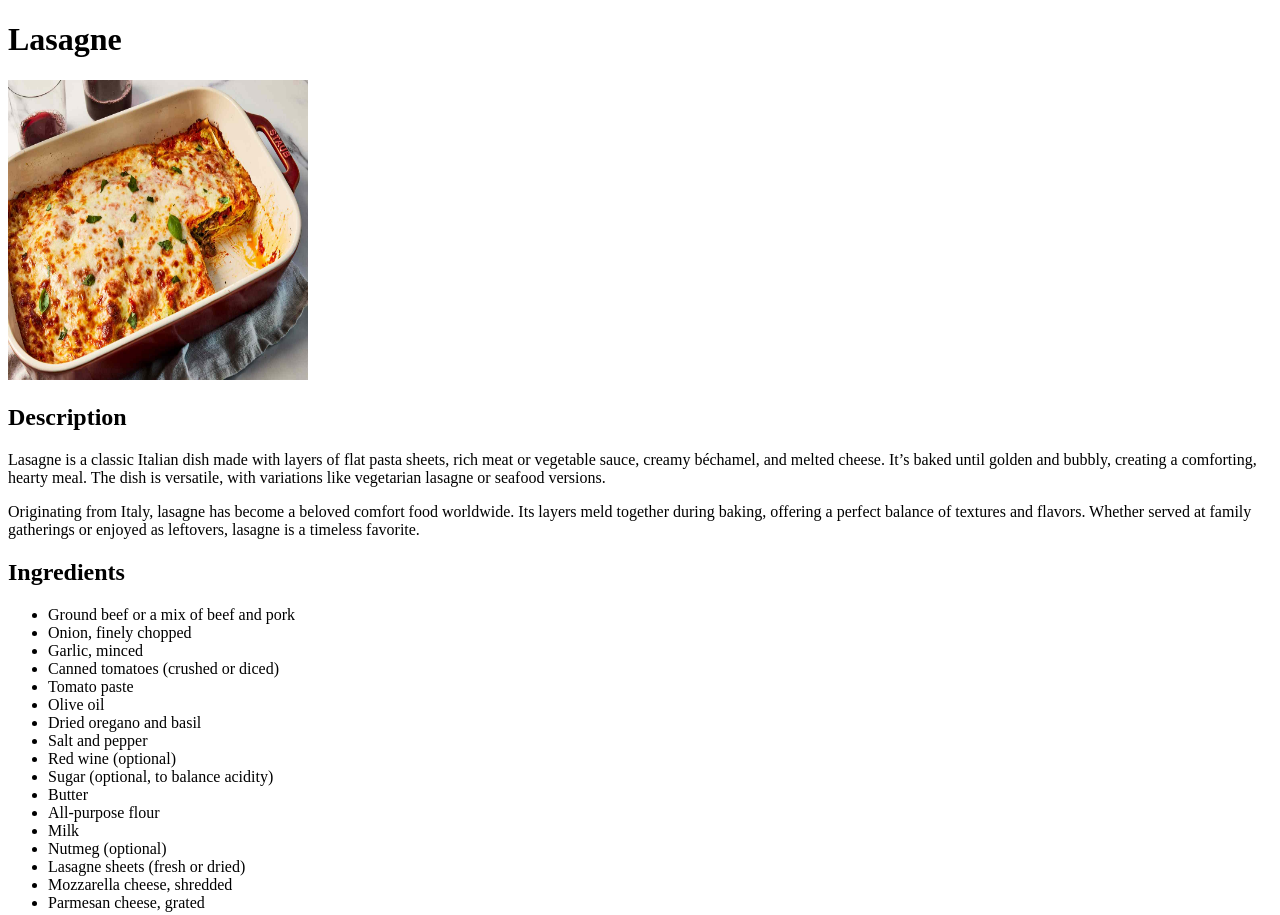
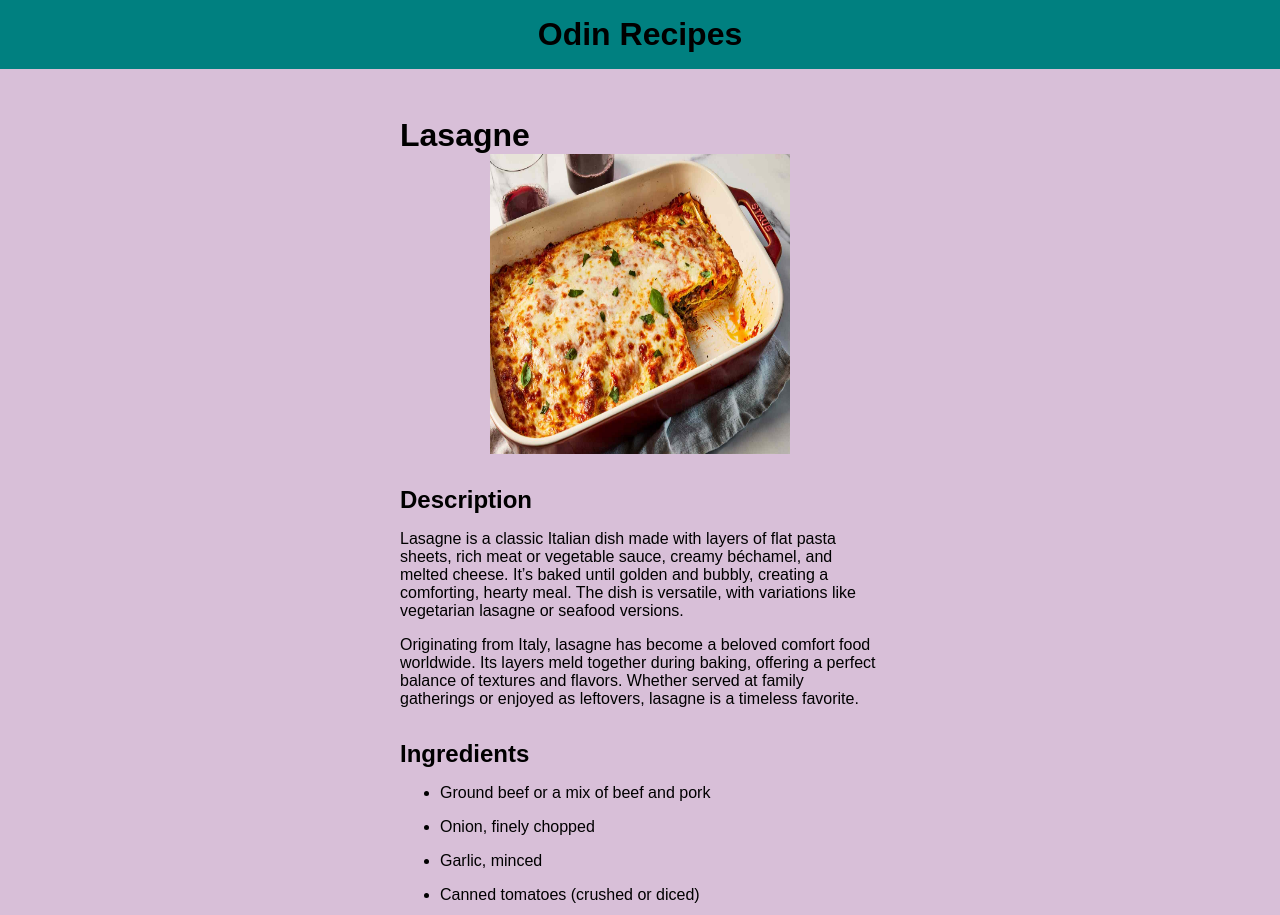
Before and after one commit to nugentcaillin/odin-recipes, a plain HTML site: page recipes/lasagne.html in a window 1280 px wide. Shown: the top 915 px of the page. Drawn offline with Linux system fonts and the light colour scheme.

Commit message:
Added some styling to site

```diff
--- /dev/null
+++ b/index.css
@@ -0,0 +1,52 @@
+* {
+	margin: 0;
+	box-sizing: border-box;
+	font-family: Arial, Helvetica, sans-serif;
+}
+
+html {
+	width: 100vw;
+	max-width: 100%;
+	padding-bottom: 5rem;
+}
+
+body {
+	background-color: thistle;
+}
+
+header {
+	background-color: teal;
+	padding: 1rem;
+	text-align: center;
+	margin-bottom: 3rem;
+}
+
+.content {
+	padding-left: 25rem;
+	padding-right: 25rem;
+	box-sizing: border-box;
+}
+.linklist {
+	width: min-content;
+	margin: auto;
+}
+ul a {
+	font-size: 28px;
+}
+
+p {
+	margin-bottom: 1rem;
+}
+
+li {
+	margin-bottom: 1rem;
+}
+img {
+	display: block;
+	margin: auto;
+	max-width: 30rem;
+}
+h2 {
+	margin-bottom: 1rem;
+	margin-top: 2rem;
+}
--- a/recipes/lasagne.html
+++ b/recipes/lasagne.html
@@ -3,8 +3,13 @@
 	<head>
 		<meta charset="UTF8">
 		<title>Lasagne</title>
+		<link rel="stylesheet" href="../index.css">
 	</head>
 	<body>
+		<header>
+			<h1>Odin Recipes</h1>
+		</header>
+		<div class="content">
 			<h1>Lasagne</h1>
 			<img src="../images/lasagne.jpg" alt="lasagne" width="300" height="300">
 			<h2>Description</h2>
@@ -48,5 +53,6 @@
 				<li>Let the lasagne rest for 10-15 minutes before serving. Garnish with fresh basil or parsley if desired.</li>
 			</ol>
 			<a href="../index.html">Home</a>
+		</div>
 	</body>
 </html>
```
Also changed, not shown: index.html (+11 -6 lines), recipes/bolognese.html (+6 -0 lines), recipes/carbonara.html (+6 -0 lines). Lines whose indentation alone changed are shown as unchanged.
